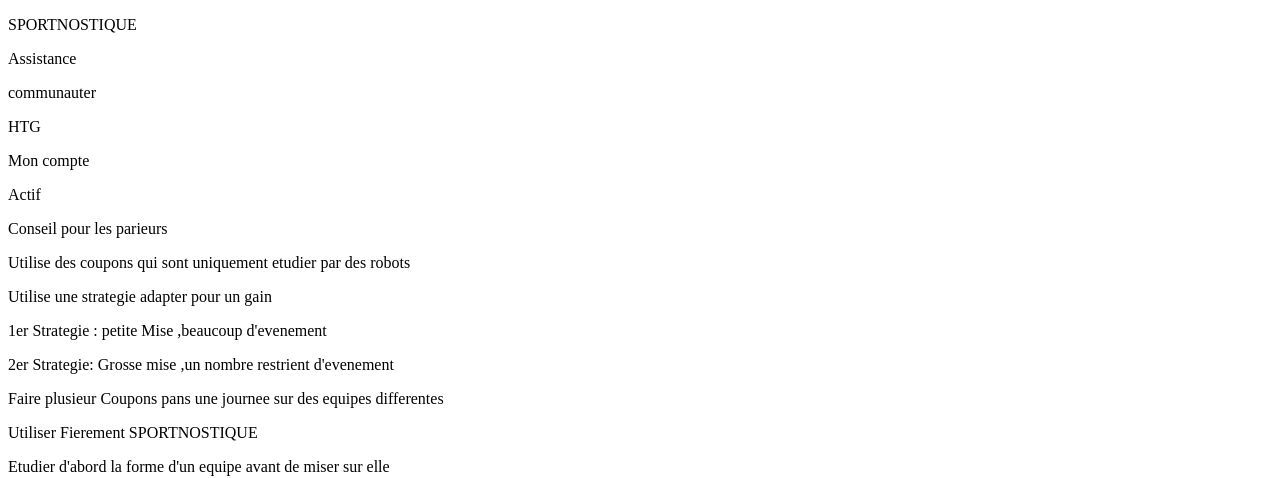
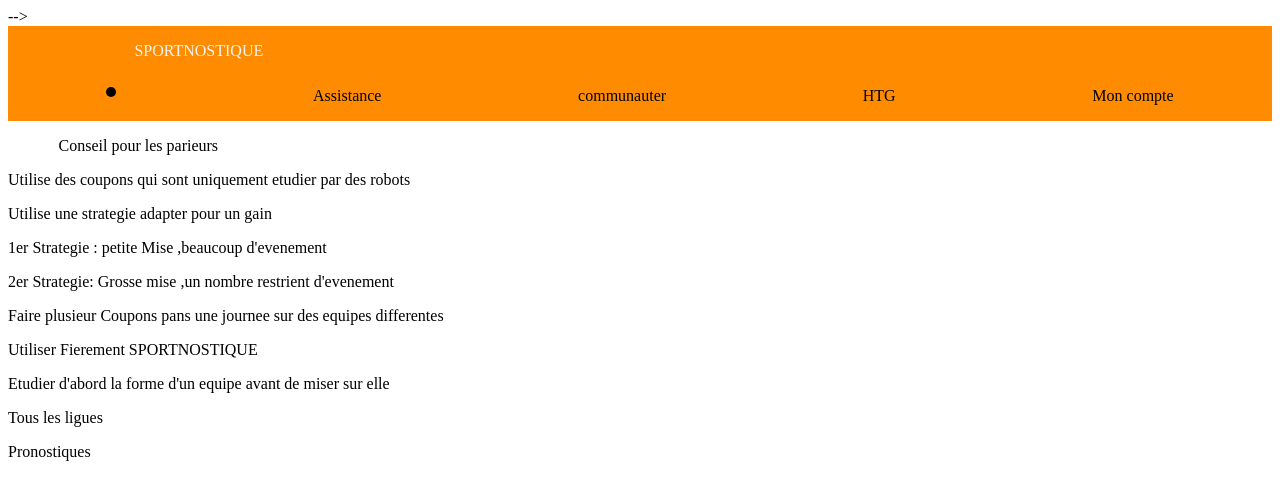
Before and after one commit to berginaluidgy/Sportnostique, a Django app: page /Users in a window 1280 px wide. Shown: the top 478 px of the page. Run offline with Django 5.2, Linux system fonts and the light colour scheme; a user stored in the database is signed in.

Commit message:
15/1/2024 second change

```diff
--- a/Sportapp/Templates/page/Users.html
+++ b/Sportapp/Templates/page/Users.html
@@ -14,10 +14,152 @@
     <link rel="stylesheet" href="{% static 'css/generatefiche.css'%}">
     <link rel="stylesheet" href="{% static 'css/part_pronos.css'%}">
     <link rel="stylesheet" href="{% static 'css/mediaquery.css '%}">
-    <link rel="stylesheet" href="https://cdnjs.cloudflare.com/ajax/libs/font-awesome/6.4.0/css/all.min.css" integrity="sha512-iecdLmaskl7CVkqkXNQ/ZH/XLlvWZOJyj7Yy7tcenmpD1ypASozpmT/E0iPtmFIB46ZmdtAc9eNBvH0H/ZpiBw==" crossorigin="anonymous" referrerpolicy="no-referrer" /> -->
+    <!-- <link rel="stylesheet" href="https://cdnjs.cloudflare.com/ajax/libs/font-awesome/6.4.0/css/all.min.css" integrity="sha512-iecdLmaskl7CVkqkXNQ/ZH/XLlvWZOJyj7Yy7tcenmpD1ypASozpmT/E0iPtmFIB46ZmdtAc9eNBvH0H/ZpiBw==" crossorigin="anonymous" referrerpolicy="no-referrer" /> --> -->
 
 
 <style>
+#title{
+    background-color: darkorange;
+    position: relative;
+    top:0px;
+    left:0px;
+    height: 45px;
+    display: flex;
+
+
+}
+#title>p{
+    margin-left: 10%;
+    font-size: 16px;
+    color: whitesmoke;
+}
+
+#infoaccount{
+    display: flex;
+    justify-content: space-around;
+    background-color:darkorange;
+}
+#impname{
+    background-color: black;
+    padding: 5px;
+    border-radius: 25px;
+color: darkorange;
+}
+#infoaccount>div:active{
+    color: whitesmoke;
+    font-weight: bolder;
+}
+#mact{
+    display: none;
+    position: absolute;
+    top: 0%;
+}
+
+#actif{
+color:white;
+}
+#actif::after{
+    position: absolute;
+    top:40%; left: 130%;
+    content: '';
+    height: 10px;
+    width: 10px;
+    background-color: green;
+    border-radius: 50%;
+    animation-name: kalk;
+    animation-duration: 3s;
+    animation-iteration-count: infinite;
+    animation-delay: 1s;
+    animation-fill-mode: forwards;
+    animation-timing-function: ease-in-out;
+    animation-direction: alternate;
+
+}
+@keyframes kalk{
+    10%{
+        transform:scale(140%);
+        transform:translateX(4px);
+    }
+    100%{
+        transform:scale(150%);
+
+    }
+}
+#generateinfo{
+    margin-left: 4%;
+}
+
+#title{
+    background-color: darkorange;
+    position: relative;
+    top:0px;
+    left:0px;
+    height: 45px;
+    display: flex;
+
+
+}
+#title>p{
+    margin-left: 10%;
+    font-size: 16px;
+    color: whitesmoke;
+}
+
+#infoaccount{
+    display: flex;
+    justify-content: space-around;
+    background-color:darkorange;
+}
+#impname{
+    background-color: black;
+    padding: 5px;
+    border-radius: 25px;
+color: darkorange;
+}
+#infoaccount>div:active{
+    color: whitesmoke;
+    font-weight: bolder;
+}
+#mact{
+    display: none;
+    position: absolute;
+    top: 0%;
+}
+
+#actif{
+color:white;
+}
+#actif::after{
+    position: absolute;
+    top:40%; left: 130%;
+    content: '';
+    height: 10px;
+    width: 10px;
+    background-color: green;
+    border-radius: 50%;
+    animation-name: kalk;
+    animation-duration: 3s;
+    animation-iteration-count: infinite;
+    animation-delay: 1s;
+    animation-fill-mode: forwards;
+    animation-timing-function: ease-in-out;
+    animation-direction: alternate;
+
+}
+@keyframes kalk{
+    10%{
+        transform:scale(140%);
+        transform:translateX(4px);
+    }
+    100%{
+        transform:scale(150%);
+
+    }
+}
+#generateinfo{
+    margin-left: 4%;
+}
+
 
 #country{
 display: flex;
```
